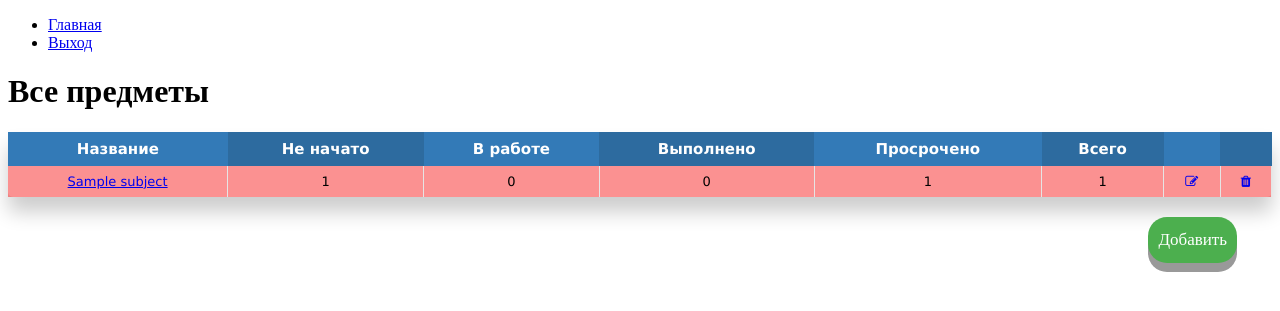
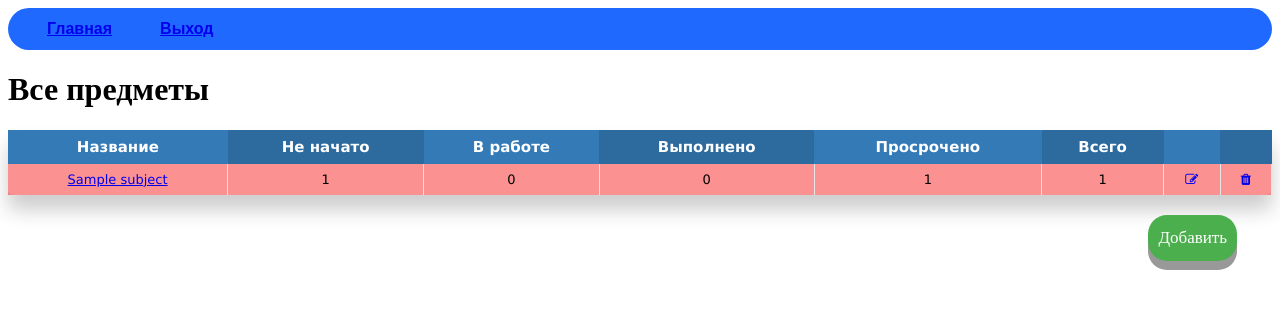
Before and after one commit to Trofmann/WorkControlService, a Django app: page / in a window 1280 px wide. Shown: the top 311 px of the page. Run offline with Django 4.2, Linux system fonts and the light colour scheme; a user stored in the database is signed in; tables that the repository leaves empty hold one stand-in row (values such as "Sample post").

Commit message:
Навбар class

```diff
--- a/works/templates/works/base.html
+++ b/works/templates/works/base.html
@@ -12,7 +12,7 @@
 <body>
 {% block navigation %}
     <nav>
-        <ul>
+        <ul class="menu-bar">
             <li><a href="{% url 'works:subjects_list' %}">Главная</a></li>
         {% if user.is_authenticated %}
             <li><a href="{% url 'cabinet:logout' %}">Выход</a></li>
```
